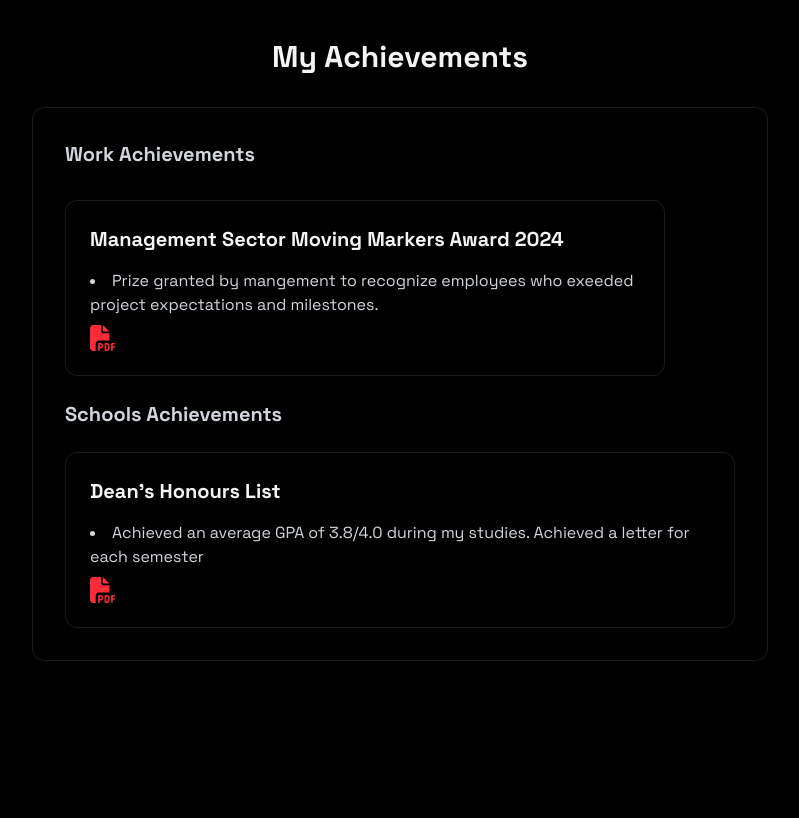
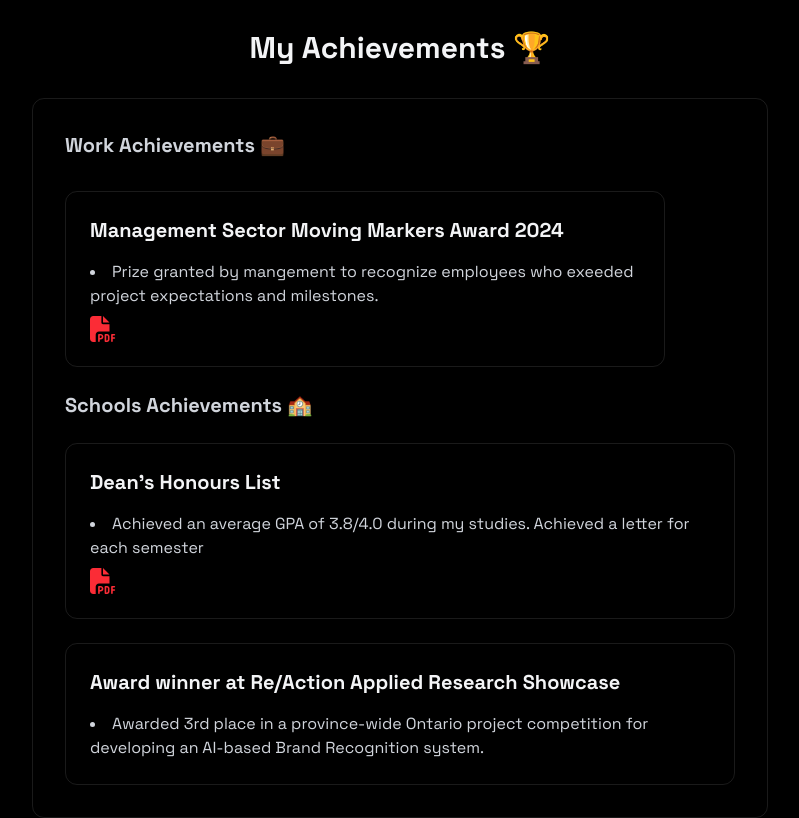
Before and after one commit to DylanHunter45/professional-portfolio, a React (Vite) app: page / in a window 1280 px wide. Shown: the part 2800-3618 px from the top of the page, without its empty margins (240-1039 px from the left). Built offline with nearby package versions, Linux system fonts and the light colour scheme; no server answers.

Commit message:
fix: enhance Achievements section with icons and add new award details

```diff
--- a/src/components/sections/Achievements.jsx
+++ b/src/components/sections/Achievements.jsx
@@ -10,11 +10,11 @@ export class Achievements extends Component {
       >
         <div className="max-w-3xl mx-auto px-4">
           <h2 className="text-3xl font-bold mb-8 text-center">
-            My Achievements
+            My Achievements 🏆
           </h2>
           <div className="rounded-xl p-8 border-white/10 border hover:-translate-y-1 hover:border-blue-500/30 hover:shadow-[0_2px_8px_rgba(59,130,246, 0.2)] transition-all">
             <p className="text-gray-300 text-xl">
-              <strong>Work Achievements</strong>
+              <strong>Work Achievements 💼</strong>
             </p>
             <div className="grid grid-cols-1 md:grid-cols-1 gap-6 mt-8">
               <div className="p-6 rounded-xl border-white/10 border hover:-translate-y-1 hover:border-blue-500/30 hover:shadow-[0_2px_8px_rgba(59,130,246, 0.2)] transition-all w-150">
@@ -27,7 +27,7 @@ export class Achievements extends Component {
                     exeeded project expectations and milestones.
                   </li>
                   <a
-                    href="professional-portfolio/Resume.pdf"
+                    href="professional-portfolio/Moving_Markers_Award.pdf"
                     target="_blank"
                     rel="noopener noreferrer"
                     className="flex justify-right text-red-500"
@@ -37,7 +37,7 @@ export class Achievements extends Component {
                 </ul>
               </div>
               <p className="text-gray-300 text-xl">
-                <strong>Schools Achievements</strong>
+                <strong>Schools Achievements 🏫</strong>
               </p>
               <div className="p-6 rounded-xl border-white/10 border hover:-translate-y-1 hover:border-blue-500/30 hover:shadow-[0_2px_8px_rgba(59,130,246, 0.2)] transition-all">
                 <h3 className="text-xl font-bold mb-4">Dean's Honours List</h3>
@@ -56,6 +56,18 @@ export class Achievements extends Component {
                   </a>
                 </ul>
               </div>
+              <div className="p-6 rounded-xl border-white/10 border hover:-translate-y-1 hover:border-blue-500/30 hover:shadow-[0_2px_8px_rgba(59,130,246, 0.2)] transition-all">
+                <h3 className="text-xl font-bold mb-4">
+                  Award winner at Re/Action Applied Research Showcase
+                </h3>
+                <ul className="list-disc list-inside text-gray-300 space-y-2">
+                  <li>
+                    Awarded 3rd place in a province-wide Ontario project
+                    competition for developing an AI-based Brand Recognition
+                    system.
+                  </li>
+                </ul>
+              </div>
             </div>
           </div>
         </div>
```
